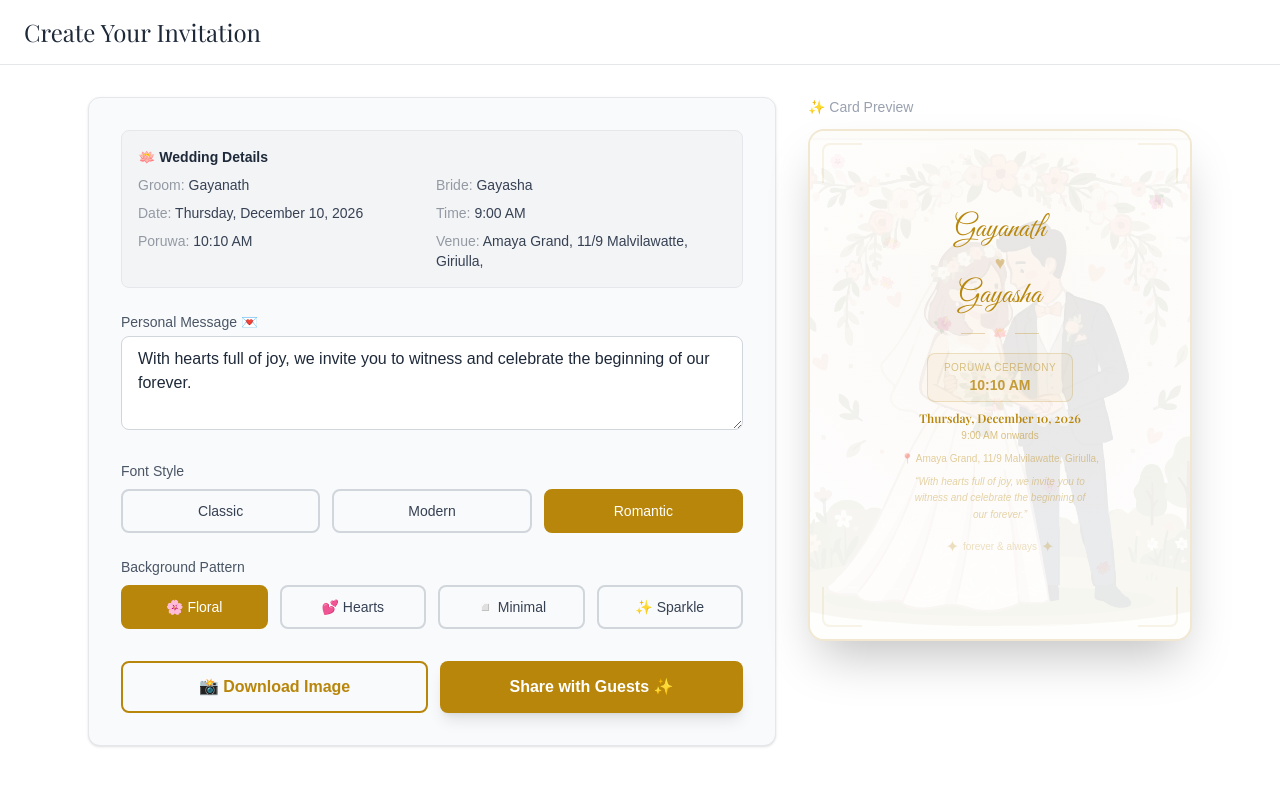
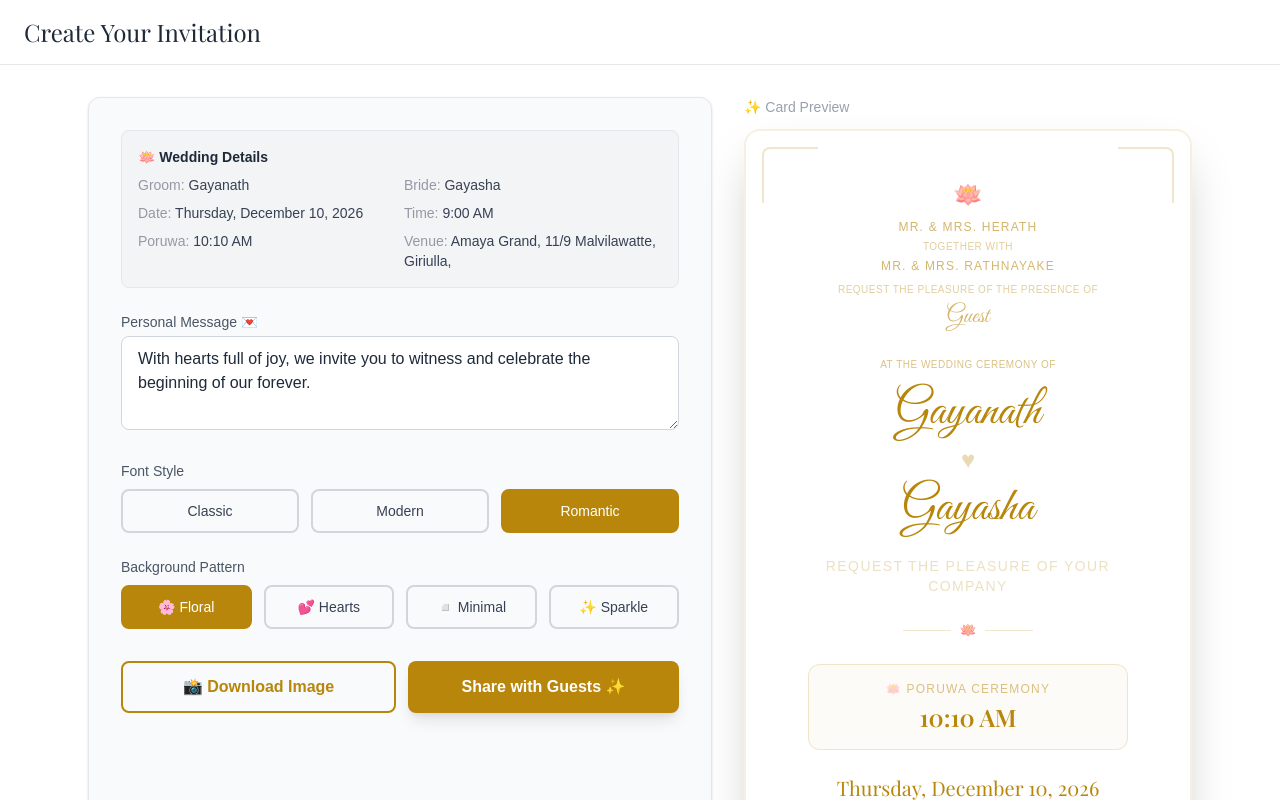
Before and after one commit to nipun-shalinda/wedvite-app, a Next.js app: page /create in a window 1280 px wide. Shown: the top 800 px of the page. Built offline with nearby package versions, Linux system fonts and the light colour scheme; a web font is replaced by a local one.

Commit message:
Update the card preview

```diff
--- a/src/app/create/page.tsx
+++ b/src/app/create/page.tsx
@@ -104,83 +104,92 @@ export default function CreatePage() {
           </div>
         </div>
 
-        {/* Live Preview — white & pink card */}
-        <div className="lg:w-96 shrink-0">
+        {/* Live Preview — matches invite card */}
+        <div className="lg:w-[28rem] shrink-0">
           <div className="sticky top-8">
             <h3 className="text-sm font-medium text-gray-400 mb-3">✨ Card Preview</h3>
-            <div ref={previewRef} className="rounded-2xl overflow-hidden shadow-2xl aspect-[3/4] relative flex flex-col items-center justify-center p-6 text-center"
-              style={{ backgroundColor: form.primaryColor, border: `2px solid ${form.accentColor}30` }}>
+            <div ref={previewRef} className="rounded-2xl overflow-hidden shadow-2xl relative"
+              style={{ backgroundColor: form.primaryColor, border: `2px solid ${form.accentColor}20` }}>
 
               {/* Ornamental corner borders */}
-              <div className="absolute top-3 left-3 w-10 h-10 border-t-2 border-l-2 rounded-tl-lg opacity-30" style={{ borderColor: form.accentColor }} />
-              <div className="absolute top-3 right-3 w-10 h-10 border-t-2 border-r-2 rounded-tr-lg opacity-30" style={{ borderColor: form.accentColor }} />
-              <div className="absolute bottom-3 left-3 w-10 h-10 border-b-2 border-l-2 rounded-bl-lg opacity-30" style={{ borderColor: form.accentColor }} />
-              <div className="absolute bottom-3 right-3 w-10 h-10 border-b-2 border-r-2 rounded-br-lg opacity-30" style={{ borderColor: form.accentColor }} />
+              <div className="absolute top-4 left-4 w-14 h-14 border-t-2 border-l-2 rounded-tl-lg opacity-20 z-20" style={{ borderColor: form.accentColor }} />
+              <div className="absolute top-4 right-4 w-14 h-14 border-t-2 border-r-2 rounded-tr-lg opacity-20 z-20" style={{ borderColor: form.accentColor }} />
+              <div className="absolute bottom-4 left-4 w-14 h-14 border-b-2 border-l-2 rounded-bl-lg opacity-20 z-20" style={{ borderColor: form.accentColor }} />
+              <div className="absolute bottom-4 right-4 w-14 h-14 border-b-2 border-r-2 rounded-br-lg opacity-20 z-20" style={{ borderColor: form.accentColor }} />
 
-              {/* Animated couple background */}
-              <div className="absolute inset-0 pointer-events-none z-0 flex items-center justify-center">
-                {/* eslint-disable-next-line @next/next/no-img-element */}
-                <img src="/images/couple-photo.svg" alt="" className="w-full h-full object-cover opacity-25" />
+              {/* Content */}
+              <div className="p-8 sm:p-12 text-center relative z-10">
+                <p className="text-2xl mb-2 select-none">🪷</p>
+
+                {/* Parent names */}
+                <div className="mb-6 space-y-1" style={{ color: form.accentColor }}>
+                  <p className="text-xs tracking-widest uppercase opacity-60">Mr. &amp; Mrs. Herath</p>
+                  <p className="text-[10px] tracking-wider uppercase opacity-40">together with</p>
+                  <p className="text-xs tracking-widest uppercase opacity-60">Mr. &amp; Mrs. Rathnayake</p>
+                  <p className="text-[10px] tracking-wider uppercase opacity-40 mt-2">request the pleasure of the presence of</p>
+                  <p className="font-[family-name:var(--font-great-vibes)] text-2xl mt-1 opacity-60">Guest</p>
                 </div>
 
-              {/* Semi-transparent overlay for readability */}
-              <div className="absolute inset-0 z-[1]" style={{ backgroundColor: form.primaryColor, opacity: 0.6 }} />
-
-              {/* Background pattern */}
-              <div className="absolute inset-0 overflow-hidden pointer-events-none z-[2]">
-                {form.pattern === "floral" && ["🌸", "🪷", "🌺", "🪷", "🌸", "🪷", "🌺", "🪷"].map((f, i) => (
-                  <span key={i} className="absolute text-sm opacity-10 select-none"
-                    style={{ left: `${5 + (i * 14) % 85}%`, top: `${4 + (i * 16) % 88}%`, transform: `rotate(${i * 30}deg)` }}>{f}</span>
-                ))}
-                {form.pattern === "hearts" && ["💕", "💗", "💖", "🤍", "💕", "💗", "🤍", "💖"].map((h, i) => (
-                  <span key={i} className="absolute text-sm opacity-10 select-none"
-                    style={{ left: `${10 + (i * 12) % 80}%`, top: `${5 + (i * 17) % 85}%` }}>{h}</span>
-                ))}
-                {form.pattern === "sparkle" && ["✨", "⭐", "💫", "✨", "⭐", "💫", "✨", "⭐"].map((s, i) => (
-                  <span key={i} className="absolute text-sm opacity-15 select-none"
-                    style={{ left: `${8 + (i * 13) % 82}%`, top: `${3 + (i * 15) % 90}%` }}>{s}</span>
-                ))}
-                <div className="absolute inset-0 opacity-20"
-                  style={{ background: `radial-gradient(circle at 50% 30%, ${form.accentColor}25, transparent 70%)` }} />
-              </div>
+                <p className="text-[10px] tracking-wider uppercase mb-4 opacity-50" style={{ color: form.accentColor }}>at the wedding ceremony of</p>
 
                 {/* Couple names */}
-              <p className="font-[family-name:var(--font-great-vibes)] text-3xl mb-0.5 relative z-[3]" style={{ color: form.accentColor }}>
+                <p className="font-[family-name:var(--font-great-vibes)] text-5xl mb-2" style={{ color: form.accentColor }}>
                   {HARDCODED_CARD.groom}
                 </p>
-              <p className="text-lg opacity-40 select-none relative z-[3]" style={{ color: form.accentColor }}>♥</p>
-              <p className="font-[family-name:var(--font-great-vibes)] text-3xl mb-3 relative z-[3]" style={{ color: form.accentColor }}>
+                <p className="text-2xl my-2 opacity-30 select-none" style={{ color: form.accentColor }}>♥</p>
+                <p className="font-[family-name:var(--font-great-vibes)] text-5xl mb-6" style={{ color: form.accentColor }}>
                   {HARDCODED_CARD.bride}
                 </p>
 
+                <p className="text-sm tracking-widest uppercase opacity-25 mb-6" style={{ color: form.accentColor }}>
+                  Request the pleasure of your company
+                </p>
+
                 {/* Divider */}
-              <div className="flex items-center gap-2 mb-3 relative z-[3]">
-                <div className="w-6 h-px opacity-30" style={{ backgroundColor: form.accentColor }} />
-                <span className="text-xs opacity-40 select-none" style={{ color: form.accentColor }}>🪷</span>
-                <div className="w-6 h-px opacity-30" style={{ backgroundColor: form.accentColor }} />
+                <div className="flex items-center justify-center gap-2 mb-6">
+                  <div className="w-12 h-px opacity-20" style={{ backgroundColor: form.accentColor }} />
+                  <span className="text-sm select-none" style={{ color: form.accentColor }}>🪷</span>
+                  <div className="w-12 h-px opacity-20" style={{ backgroundColor: form.accentColor }} />
                 </div>
 
                 {/* Poruwa ceremony */}
-              <div className="relative z-[3] mb-2 px-4 py-1.5 rounded-lg border opacity-80" style={{ borderColor: `${form.accentColor}40`, backgroundColor: `${form.accentColor}10` }}>
-                <p className="text-[10px] tracking-wider uppercase opacity-60" style={{ color: form.accentColor }}>Poruwa Ceremony</p>
-                <p className="text-sm font-semibold" style={{ color: form.accentColor }}>{HARDCODED_CARD.poruwaTime}</p>
+                <div className="mb-6 mx-auto max-w-xs px-6 py-4 rounded-xl border"
+                  style={{ borderColor: `${form.accentColor}30`, backgroundColor: `${form.accentColor}08` }}>
+                  <p className="text-xs tracking-widest uppercase opacity-50 mb-1" style={{ color: form.accentColor }}>🪷 Poruwa Ceremony</p>
+                  <p className="font-[family-name:var(--font-playfair)] text-2xl font-semibold" style={{ color: form.accentColor }}>{HARDCODED_CARD.poruwaTime}</p>
                 </div>
 
-              {/* Date & venue */}
-              <p className="font-[family-name:var(--font-playfair)] text-xs font-semibold mb-0.5 relative z-[3]" style={{ color: form.accentColor }}>{dateStr}</p>
-              <p className="text-[10px] opacity-50 mb-2 relative z-[3]" style={{ color: form.accentColor }}>{HARDCODED_CARD.time} onwards</p>
-              <p className="text-[10px] opacity-40 mb-2 relative z-[3]" style={{ color: form.accentColor }}>📍 {HARDCODED_CARD.venue}</p>
+                {/* Date & time */}
+                <div className="mb-4">
+                  <p className="font-[family-name:var(--font-playfair)] text-xl mb-1" style={{ color: form.accentColor }}>{dateStr}</p>
+                  <p className="text-lg opacity-50" style={{ color: form.accentColor }}>{HARDCODED_CARD.time} onwards</p>
+                </div>
+
+                {/* Venue */}
+                <div className="mb-6">
+                  <p className="font-[family-name:var(--font-playfair)] text-lg" style={{ color: form.accentColor }}>📍 {HARDCODED_CARD.venue}</p>
+                </div>
 
                 {/* Message */}
-              <p className="text-[10px] italic opacity-35 max-w-[180px] leading-relaxed relative z-[3]" style={{ color: form.accentColor }}>
+                <p className="text-base italic opacity-40 mb-8 max-w-sm mx-auto leading-relaxed" style={{ color: form.accentColor }}>
                   &ldquo;{form.message}&rdquo;
                 </p>
 
                 {/* Bottom ornament */}
-              <div className="mt-3 flex items-center gap-1 opacity-25 select-none relative z-[3]">
+                <div className="flex items-center justify-center gap-1 mb-6 opacity-15 select-none">
                   <span style={{ color: form.accentColor }}>✦</span>
-                <span className="text-[10px]" style={{ color: form.accentColor }}>forever & always</span>
+                  <span className="text-xs" style={{ color: form.accentColor }}>forever & always</span>
                   <span style={{ color: form.accentColor }}>✦</span>
+                </div>
+
+                {/* RSVP placeholder */}
+                <div className="px-8 py-3 rounded-full font-semibold text-sm tracking-wide inline-block"
+                  style={{ backgroundColor: form.accentColor, color: form.primaryColor }}>
+                  💌 RSVP Now
+                </div>
+                <p className="text-xs opacity-35 italic mt-2" style={{ color: form.accentColor }}>
+                  Kindly respond by {new Date(HARDCODED_CARD.date + "T00:00:00").toLocaleDateString("en-US", { month: "long", day: "numeric" })}
+                </p>
               </div>
             </div>
           </div>
```
Lines whose indentation alone changed are shown as unchanged.
